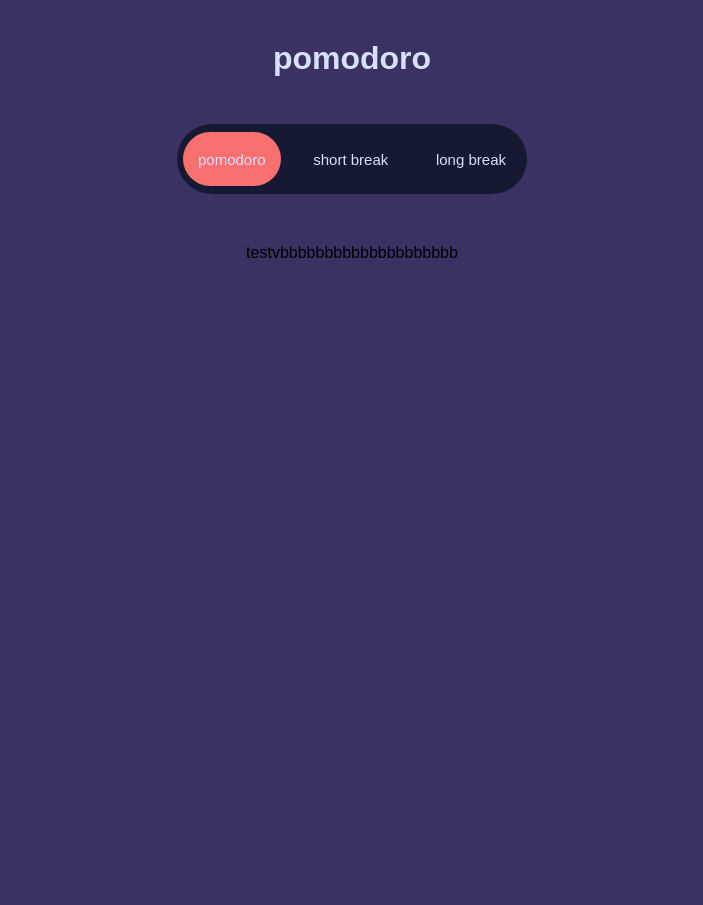
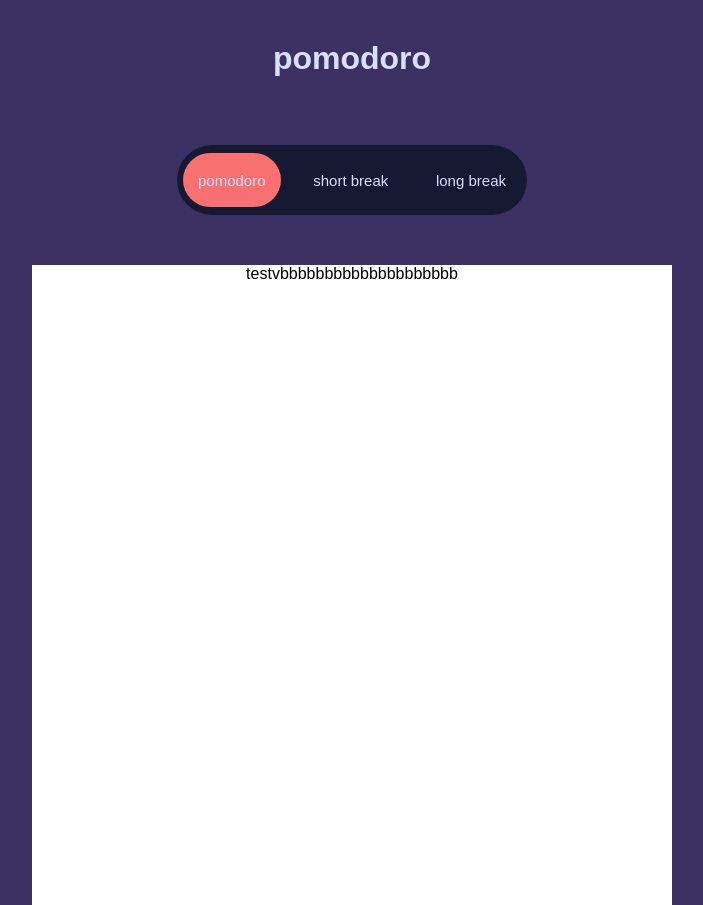
Before and after one commit to Gosia-Magdzik/pomodoro, a React (Create React App) app: page / in a window 1280 px wide. Shown: the whole page, without its empty margins (288-991 px from the left). Before the commit the page ends 800 px from the top, so only its background shows below. Built offline with nearby package versions, Linux system fonts and the light colour scheme.

Commit message:
new component set

```diff
--- a/src/App.js
+++ b/src/App.js
@@ -1,14 +1,14 @@
-import { Title } from "./Globalstyle";
+import { Title, Wrapper } from "./Globalstyle";
 import { Controls } from "./components/controls";
 import { Timer } from "./components/Timer";
 
 function App() {
   return (
-    <>
+    <Wrapper>
       <Title>pomodoro</Title>
       <Controls/>
       <Timer/>
-    </>
+    </Wrapper>
   );
 }
 
--- a/src/Globalstyle.js
+++ b/src/Globalstyle.js
@@ -28,5 +28,11 @@ export const Title = styled.h1`
     font-size: 32px;
     margin-top: 42px;
     line-height: 32px;
+`;
 
+export const Wrapper = styled.div`
+  display: flex;
+  flex-direction: column;
+  align-items: center;
+  justify-content: center;
 `;
--- a/src/components/Timer/index.js
+++ b/src/components/Timer/index.js
@@ -1,8 +1,9 @@
+import { Wrapper } from "./styled";
 
 export const Timer = () => {
     return(
-        <div>
-        testvbbbbbbbbbbbbbbbbbbbb
-        </div>
+        <Wrapper>
+            testvbbbbbbbbbbbbbbbbbbbb
+        </Wrapper>
     );
 };
--- a/src/components/Timer/styled.js
+++ b/src/components/Timer/styled.js
@@ -1 +1,7 @@
 import styled from "styled-components";
+
+export const Wrapper = styled.div`
+    width: 40rem;
+    height: 40rem;
+    background-color: white;
+`;
```
